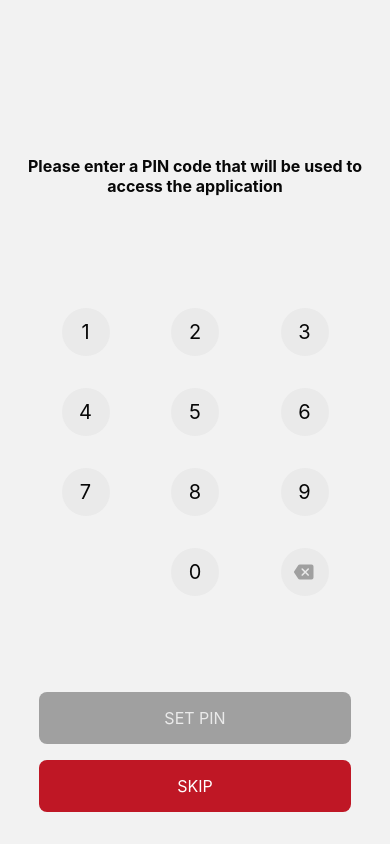
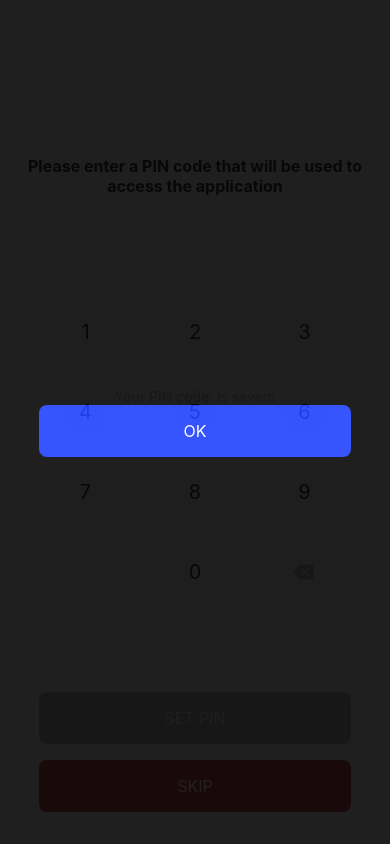
Before and after one commit to peterdee/2fa-mobile, a React Native app: screen /screens/ModalScreen.tsx in a window 390 px wide. Built offline with nearby package versions, Linux system fonts and the light colour scheme; what expo-linking would draw is missing.

Commit message:
Work on the modals

```diff
--- /dev/null
+++ b/components/ModalWrap/ModalWrap.tsx
@@ -0,0 +1,30 @@
+import React, { memo } from 'react';
+import { Modal, View } from 'react-native';
+
+import styles from './styles';
+
+interface ModalWrapProps {
+  children: React.ReactChild | React.ReactChild[];
+  isVisible: boolean;
+}
+
+function ModalWrap(props: ModalWrapProps): React.ReactElement {
+  const {
+    children,
+    isVisible,
+  } = props;
+
+  return (
+    <Modal
+      animationType="slide"
+      transparent
+      visible={isVisible}
+    >
+      <View style={styles.centered}>
+        { children }
+      </View>
+    </Modal>
+  );
+}
+
+export default memo(ModalWrap);
--- /dev/null
+++ b/components/ModalWrap/index.ts
@@ -0,0 +1,3 @@
+import ModalWrap from './ModalWrap';
+
+export default ModalWrap;
--- /dev/null
+++ b/components/ModalWrap/styles.ts
@@ -0,0 +1,14 @@
+import { StyleSheet } from 'react-native';
+
+import { COLORS } from '../../constants';
+
+export default StyleSheet.create({
+  centered: {
+    alignItems: 'center',
+    backgroundColor: COLORS.text,
+    flex: 1,
+    justifyContent: 'center',
+    opacity: 0.9,
+    width: '100%',
+  },
+});
--- a/screens/PINCode/PINCode.tsx
+++ b/screens/PINCode/PINCode.tsx
@@ -23,6 +23,7 @@ function PINCode({ navigation }: RootStackScreenProps<'PINCode'>): React.ReactEl
   const [loading, setLoading] = useState<boolean>(true);
   const [PIN, setPIN] = useState<string>('');
   const [PINError, setPINError] = useState<string>('');
+  const [showPINSetModal, setShowPINSetModal] = useState<boolean>(true);
 
   useEffect(
     (): void => {
@@ -113,6 +114,7 @@ function PINCode({ navigation }: RootStackScreenProps<'PINCode'>): React.ReactEl
       loading={loading}
       PIN={input}
       PINError={PINError}
+      showPINSetModal={showPINSetModal}
     />
   );
 }
--- a/screens/PINCode/components/PINCodeLayout.tsx
+++ b/screens/PINCode/components/PINCodeLayout.tsx
@@ -7,6 +7,7 @@ import Loader from '../../../components/Loader';
 import PINBlockLayout from './PINBlockLayout';
 import styles from '../styles';
 import WideButton from '../../../components/WideButton';
+import PINSetModal from './PINSetModal';
 
 interface PINCodeLayoutProps {
   disableBackspace: boolean;
@@ -18,6 +19,7 @@ interface PINCodeLayoutProps {
   loading: boolean;
   PIN: string;
   PINError: string;
+  showPINSetModal: boolean;
 }
 
 function PINCodeLayout(props: PINCodeLayoutProps): React.ReactElement {
@@ -31,6 +33,7 @@ function PINCodeLayout(props: PINCodeLayoutProps): React.ReactElement {
     loading,
     PIN,
     PINError,
+    showPINSetModal,
   } = props;
 
   const PINText = !hasPIN
@@ -44,6 +47,11 @@ function PINCodeLayout(props: PINCodeLayoutProps): React.ReactElement {
       ) }
       { !loading && (
         <View style={styles.content}>
+          <PINSetModal
+            handleClose={() => console.log('close')}
+            PIN={PIN}
+            showPINSetModal={showPINSetModal}
+          />
           <Text style={styles.title}>
             { PINText }
           </Text>
--- /dev/null
+++ b/screens/PINCode/components/PINSetModal.tsx
@@ -0,0 +1,33 @@
+import React, { memo } from 'react';
+import { Text } from 'react-native';
+
+import ModalWrap from '../../../components/ModalWrap';
+import WideButton from '../../../components/WideButton';
+
+interface PINSetModalProps {
+  handleClose: () => void;
+  PIN: string;
+  showPINSetModal: boolean;
+}
+
+function PINSetModal(props: PINSetModalProps): React.ReactElement {
+  const {
+    handleClose,
+    PIN,
+    showPINSetModal,
+  } = props;
+
+  return (
+    <ModalWrap isVisible={showPINSetModal}>
+      <Text>
+        { `Your PIN code ${PIN} is saved!` }
+      </Text>
+      <WideButton
+        onPress={handleClose}
+        text="OK"
+      />
+    </ModalWrap>
+  );
+}
+
+export default memo(PINSetModal);
```
